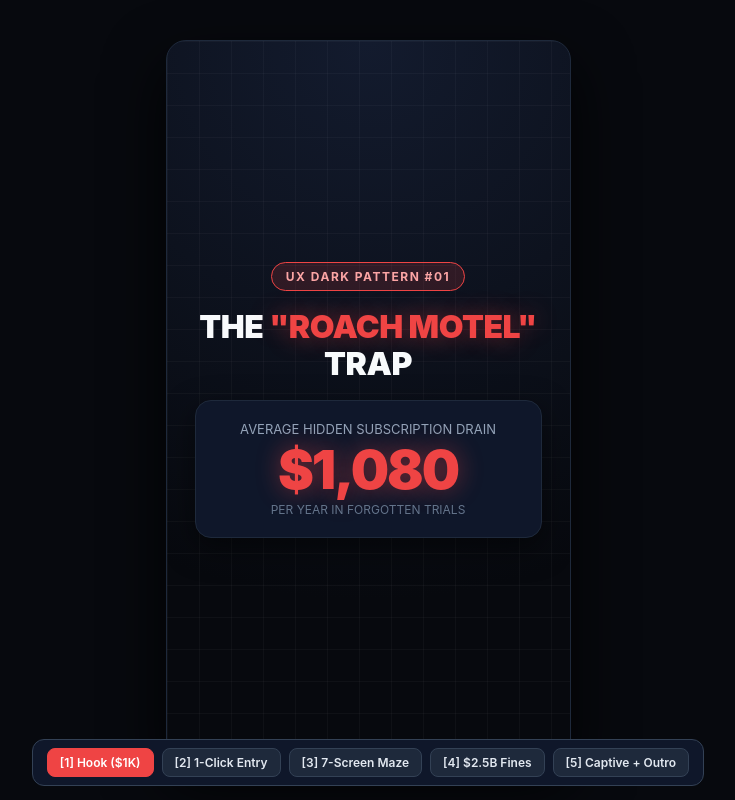
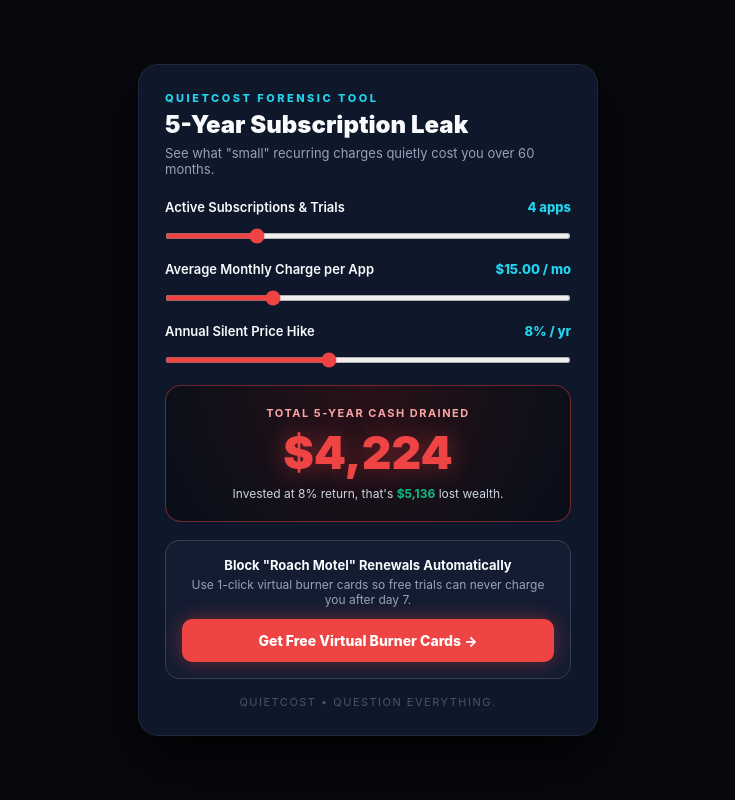
Before and after one commit to Real-builder3/Subscription-Calculator, a plain HTML site: page index.html in a window 1280 px wide. Shown: the whole page, without its empty margins (272-1007 px from the left). Drawn offline with Linux system fonts and the light colour scheme.

Commit message:
Update index.html

```diff
--- a/index.html
+++ b/index.html
@@ -2,146 +2,96 @@
 <html lang="en">
 <head>
 <meta charset="UTF-8">
-<title>QuietCost Motion Studio</title>
+<meta name="viewport" content="width=device-width, initial-scale=1.0">
+<title>QuietCost — 5-Year Subscription Leak Calculator</title>
 <style>
   * { box-sizing: border-box; margin: 0; padding: 0; font-family: 'Inter', -apple-system, BlinkMacSystemFont, sans-serif; }
-  body { background: #07090E; color: #F8FAFC; height: 100vh; display: flex; justify-content: center; align-items: center; overflow: hidden; }
-  /* 9:16 Vertical Stage */
-  #stage {
-    width: 405px; height: 720px; background: radial-gradient(circle at top, #131B2E 0%, #07090E 75%);
-    border: 1px solid #1E293B; border-radius: 20px; position: relative; overflow: hidden;
-    display: flex; flex-direction: column; justify-content: center; align-items: center; padding: 28px;
-    box-shadow: 0 25px 60px rgba(0,0,0,0.85);
-  }
-  .grid-bg {
-    position: absolute; inset: 0; background-image: linear-gradient(rgba(255,255,255,0.03) 1px, transparent 1px),
-    linear-gradient(90deg, rgba(255,255,255,0.03) 1px, transparent 1px); background-size: 32px 32px; pointer-events: none;
-  }
-  .scene { display: none; width: 100%; text-align: center; z-index: 2; animation: popIn 0.35s cubic-bezier(0.16, 1, 0.3, 1); }
-  .scene.active { display: flex; flex-direction: column; align-items: center; gap: 18px; }
-  @keyframes popIn { from { opacity: 0; transform: scale(0.92) translateY(12px); } to { opacity: 1; transform: scale(1) translateY(0); } }
+  body { background: #07090E; color: #F8FAFC; min-height: 100vh; display: flex; justify-content: center; align-items: center; padding: 20px; }
+  .wrap { width: 100%; max-width: 460px; background: #0F172A; border: 1px solid #1E293B; border-radius: 20px; padding: 26px; box-shadow: 0 25px 60px rgba(0,0,0,0.8); }
+  .brand { font-size: 11px; font-weight: 800; letter-spacing: 2.5px; color: #22D3EE; text-transform: uppercase; margin-bottom: 6px; }
+  h1 { font-size: 24px; font-weight: 900; line-height: 1.2; margin-bottom: 6px; }
+  .sub { font-size: 13px; color: #94A3B8; margin-bottom: 22px; }
 
-  .badge { background: rgba(239, 68, 68, 0.15); border: 1px solid #EF4444; color: #FCA5A5; padding: 6px 14px; border-radius: 99px; font-size: 12px; font-weight: 700; letter-spacing: 1.5px; text-transform: uppercase; }
-  .badge.green { background: rgba(16, 185, 129, 0.15); border-color: #10B981; color: #6EE7B7; }
-  h1 { font-size: 32px; font-weight: 900; line-height: 1.15; letter-spacing: -0.5px; }
-  .red { color: #EF4444; text-shadow: 0 0 24px rgba(239,68,68,0.45); }
-  .green-txt { color: #10B981; text-shadow: 0 0 24px rgba(16,185,129,0.45); }
+  .control { margin-bottom: 18px; }
+  .row { display: flex; justify-content: space-between; font-size: 13px; font-weight: 600; margin-bottom: 8px; }
+  .val { color: #22D3EE; font-weight: 800; }
+  input[type=range] { width: 100%; accent-color: #EF4444; cursor: pointer; height: 6px; background: #1E293B; border-radius: 6px; }
 
-  /* UI Mockup Cards */
-  .card { width: 100%; background: #0F172A; border: 1px solid #1E293B; border-radius: 16px; padding: 20px; text-align: left; box-shadow: 0 10px 30px rgba(0,0,0,0.5); }
-  .btn-big { width: 100%; padding: 16px; border-radius: 12px; font-size: 16px; font-weight: 800; text-align: center; margin-top: 12px; border: none; }
-  .btn-green { background: #10B981; color: #022C22; box-shadow: 0 0 25px rgba(16,185,129,0.5); }
-  .btn-red { background: #EF4444; color: #fff; }
-  .tiny-cancel { font-size: 10px; color: #475569; text-align: center; margin-top: 14px; text-decoration: underline; opacity: 0.65; }
+  .result-box { background: radial-gradient(circle at top, #291118 0%, #0B0F19 85%); border: 1px solid rgba(239,68,68,0.45); border-radius: 16px; padding: 20px; text-align: center; margin-top: 10px; }
+  .res-label { font-size: 11px; letter-spacing: 1.5px; color: #FCA5A5; font-weight: 700; text-transform: uppercase; }
+  .res-num { font-size: 46px; font-weight: 900; color: #EF4444; text-shadow: 0 0 24px rgba(239,68,68,0.45); margin: 4px 0; }
+  .res-opp { font-size: 12px; color: #CBD5E1; margin-top: 6px; }
+  .res-opp span { color: #10B981; font-weight: 700; }
 
-  /* Maze Steps */
-  .step-row { display: flex; justify-content: space-between; align-items: center; padding: 10px 12px; background: #1E293B; border-radius: 10px; margin-bottom: 8px; font-size: 13px; border-left: 3px solid #EF4444; }
-  .big-stat { font-size: 54px; font-weight: 900; letter-spacing: -2px; }
-
-  /* Controls Bar (Keep outside OBS crop area) */
-  #controls { position: fixed; bottom: 14px; display: flex; gap: 8px; background: #0F172A; padding: 8px 14px; border-radius: 12px; border: 1px solid #334155; }
-  #controls button { background: #1E293B; color: #E2E8F0; border: 1px solid #334155; padding: 6px 12px; border-radius: 8px; cursor: pointer; font-size: 12px; font-weight: 600; }
-  #controls button.curr { background: #EF4444; border-color: #EF4444; color: white; }
+  /* Monetization / Affiliate Action Box */
+  .cta-box { margin-top: 18px; background: #131C31; border: 1px solid #334155; border-radius: 14px; padding: 16px; text-align: center; }
+  .cta-title { font-size: 13px; font-weight: 700; color: #F8FAFC; margin-bottom: 4px; }
+  .cta-desc { font-size: 12px; color: #94A3B8; margin-bottom: 12px; }
+  .cta-btn { display: block; width: 100%; padding: 13px; background: #EF4444; color: #fff; font-weight: 800; font-size: 14px; border-radius: 10px; text-decoration: none; box-shadow: 0 0 20px rgba(239,68,68,0.4); }
+  .cta-btn:hover { background: #DC2626; }
+  .foot { text-align: center; font-size: 11px; color: #475569; margin-top: 16px; letter-spacing: 1.5px; }
 </style>
 </head>
 <body>
 
-<div id="stage">
-  <div class="grid-bg"></div>
+<div class="wrap">
+  <div class="brand">QUIETCOST FORENSIC TOOL</div>
+  <h1>5-Year Subscription Leak</h1>
+  <p class="sub">See what "small" recurring charges quietly cost you over 60 months.</p>
 
-  <!-- SCENE 1: 0:00 - 0:04 (HOOK) -->
-  <div class="scene active" id="s1">
-    <div class="badge">UX DARK PATTERN #01</div>
-    <h1>THE <span class="red">"ROACH MOTEL"</span> TRAP</h1>
-    <div class="card" style="text-align:center;">
-      <div style="font-size:13px; color:#94A3B8;">AVERAGE HIDDEN SUBSCRIPTION DRAIN</div>
-      <div class="big-stat red" id="drainCounter">$0</div>
-      <div style="font-size:12px; color:#64748B;">PER YEAR IN FORGOTTEN TRIALS</div>
-    </div>
+  <div class="control">
+    <div class="row"><span>Active Subscriptions & Trials</span><span class="val" id="countVal">4 apps</span></div>
+    <input type="range" id="count" min="1" max="15" value="4" oninput="calc()">
   </div>
 
-  <!-- SCENE 2: 0:04 - 0:11 (1-CLICK ENTRY) -->
-  <div class="scene" id="s2">
-    <div class="badge green">STEP 1: SIGNING UP</div>
-    <h1>ENTRY: <span class="green-txt">1 CLICK</span></h1>
-    <div class="card">
-      <div style="font-size:14px; font-weight:700;">Pro Membership Trial</div>
-      <div style="font-size:12px; color:#94A3B8; margin-top:4px;">$0.00 due today • Instant access</div>
-      <div class="btn-big btn-green">START FREE TRIAL →</div>
-    </div>
-    <div style="font-size:14px; color:#6EE7B7; font-weight:700;">✓ COMPLETED IN 2.4 SECONDS</div>
+  <div class="control">
+    <div class="row"><span>Average Monthly Charge per App</span><span class="val" id="priceVal">$14.99 / mo</span></div>
+    <input type="range" id="price" min="3" max="50" step="0.5" value="15" oninput="calc()">
   </div>
 
-  <!-- SCENE 3: 0:11 - 0:21 (THE CANCELLATION MAZE) -->
-  <div class="scene" id="s3">
-    <div class="badge">STEP 2: TRYING TO LEAVE</div>
-    <h1>EXIT: <span class="red">7-SCREEN MAZE</span></h1>
-    <div class="card">
-      <div class="step-row"><span>1. Account → Settings → Billing</span><span class="red">HIDDEN</span></div>
-      <div class="step-row"><span>2. "Wait! Take 50% OFF!"</span><span class="red">POP-UP</span></div>
-      <div class="step-row"><span>3. "You'll lose all streaks!"</span><span class="red">GUILT</span></div>
-      <div class="step-row"><span>4. Mandatory 5-question survey</span><span class="red">BLOCKED</span></div>
-      <div class="btn-big btn-red">KEEP MY BENEFITS</div>
-      <div class="tiny-cancel">continue to cancel subscription</div>
-    </div>
+  <div class="control">
+    <div class="row"><span>Annual Silent Price Hike</span><span class="val" id="hikeVal">8% / yr</span></div>
+    <input type="range" id="hike" min="0" max="20" value="8" oninput="calc()">
   </div>
 
-  <!-- SCENE 4: 0:21 - 0:32 (REGULATORY RECEIPTS) -->
-  <div class="scene" id="s4">
-    <div class="badge">FEDERAL ENFORCEMENT</div>
-    <h1>BILLIONS IN <span class="red">FINES</span></h1>
-    <div class="card" style="text-align:center;">
-      <div class="big-stat red">$2.5B+</div>
-      <div style="font-size:13px; color:#CBD5E1; margin-top:4px;">RECORD PENALTIES FOR OBSTRUCTIVE CANCELLATION FLOWS</div>
-    </div>
-    <div class="card" style="text-align:center;">
-      <div style="font-size:28px; font-weight:900; color:#FBBF24;">15% – 30%</div>
-      <div style="font-size:12px; color:#94A3B8;">USERS WHO GIVE UP & PAY ANOTHER MONTH</div>
-    </div>
+  <div class="result-box">
+    <div class="res-label">Total 5-Year Cash Drained</div>
+    <div class="res-num" id="totalLeak">$4,224</div>
+    <div class="res-opp">Invested at 8% return, that's <span id="oppCost">$5,140</span> lost wealth.</div>
   </div>
 
-  <!-- SCENE 5: 0:32 - 0:48 (5-YEAR LEAK + OUTRO) -->
-  <div class="scene" id="s5">
-    <div class="badge">THE QUIET COST</div>
-    <h1>CUSTOMER OR <span class="red">CAPTIVE?</span></h1>
-    <div class="card" style="text-align:center;">
-      <div style="font-size:12px; color:#94A3B8;">JUST ONE $19.99/MO APP OVER 5 YEARS</div>
-      <div class="big-stat red">$1,199.40</div>
-      <div style="font-size:12px; color:#FCA5A5;">TEST YOUR LEAK IN PINNED COMMENT ↓</div>
-    </div>
-    <div style="margin-top:8px;">
-      <div style="font-size:22px; font-weight:900; letter-spacing:1px;">QuietCost</div>
-      <div style="font-size:11px; color:#64748B; letter-spacing:3px; margin-top:2px;">QUESTION EVERYTHING.</div>
-    </div>
+  <!-- Replace href with your Rocket Money / Trim / Virtual Card affiliate link -->
+  <div class="cta-box">
+    <div class="cta-title">Block "Roach Motel" Renewals Automatically</div>
+    <div class="cta-desc">Use 1-click virtual burner cards so free trials can never charge you after day 7.</div>
+    <a href="#YOUR_AFFILIATE_LINK" target="_blank" rel="noopener" class="cta-btn">Get Free Virtual Burner Cards →</a>
   </div>
-</div>
 
-<div id="controls">
-  <button class="curr" onclick="go(1)">[1] Hook ($1K)</button>
-  <button onclick="go(2)">[2] 1-Click Entry</button>
-  <button onclick="go(3)">[3] 7-Screen Maze</button>
-  <button onclick="go(4)">[4] $2.5B Fines</button>
-  <button onclick="go(5)">[5] Captive + Outro</button>
+  <div class="foot">QUIETCOST • QUESTION EVERYTHING.</div>
 </div>
 
 <script>
-  function animateCounter(el, target) {
-    let cur = 0; const step = Math.ceil(target / 25);
-    const t = setInterval(() => {
-      cur += step;
-      if (cur >= target) { cur = target; clearInterval(t); }
-      el.textContent = '$' + cur.toLocaleString();
-    }, 25);
+  function calc() {
+    const count = Number(document.getElementById('count').value);
+    const price = Number(document.getElementById('price').value);
+    const hike = Number(document.getElementById('hike').value) / 100;
+
+    document.getElementById('countVal').textContent = count + (count === 1 ? ' app' : ' apps');
+    document.getElementById('priceVal').textContent = '$' + price.toFixed(2) + ' / mo';
+    document.getElementById('hikeVal').textContent = (hike * 100).toFixed(0) + '% / yr';
+
+    let total = 0;
+    let monthly = count * price;
+    for (let yr = 0; yr < 5; yr++) {
+      total += monthly * 12;
+      monthly *= (1 + hike);
+    }
+    const invested = total * 1.216; // approx 8% compound growth over 5 yrs
+
+    document.getElementById('totalLeak').textContent = '$' + Math.round(total).toLocaleString();
+    document.getElementById('oppCost').textContent = '$' + Math.round(invested).toLocaleString();
   }
-  function go(n) {
-    document.querySelectorAll('.scene').forEach(s => s.classList.remove('active'));
-    document.querySelectorAll('#controls button').forEach(b => b.classList.remove('curr'));
-    document.getElementById('s' + n).classList.add('active');
-    document.querySelectorAll('#controls button')[n - 1].classList.add('curr');
-    if (n === 1) animateCounter(document.getElementById('drainCounter'), 1080);
-  }
-  document.addEventListener('keydown', e => { if (['1','2','3','4','5'].includes(e.key)) go(Number(e.key)); });
-  animateCounter(document.getElementById('drainCounter'), 1080);
+  calc();
 </script>
 </body>
 </html>
```
